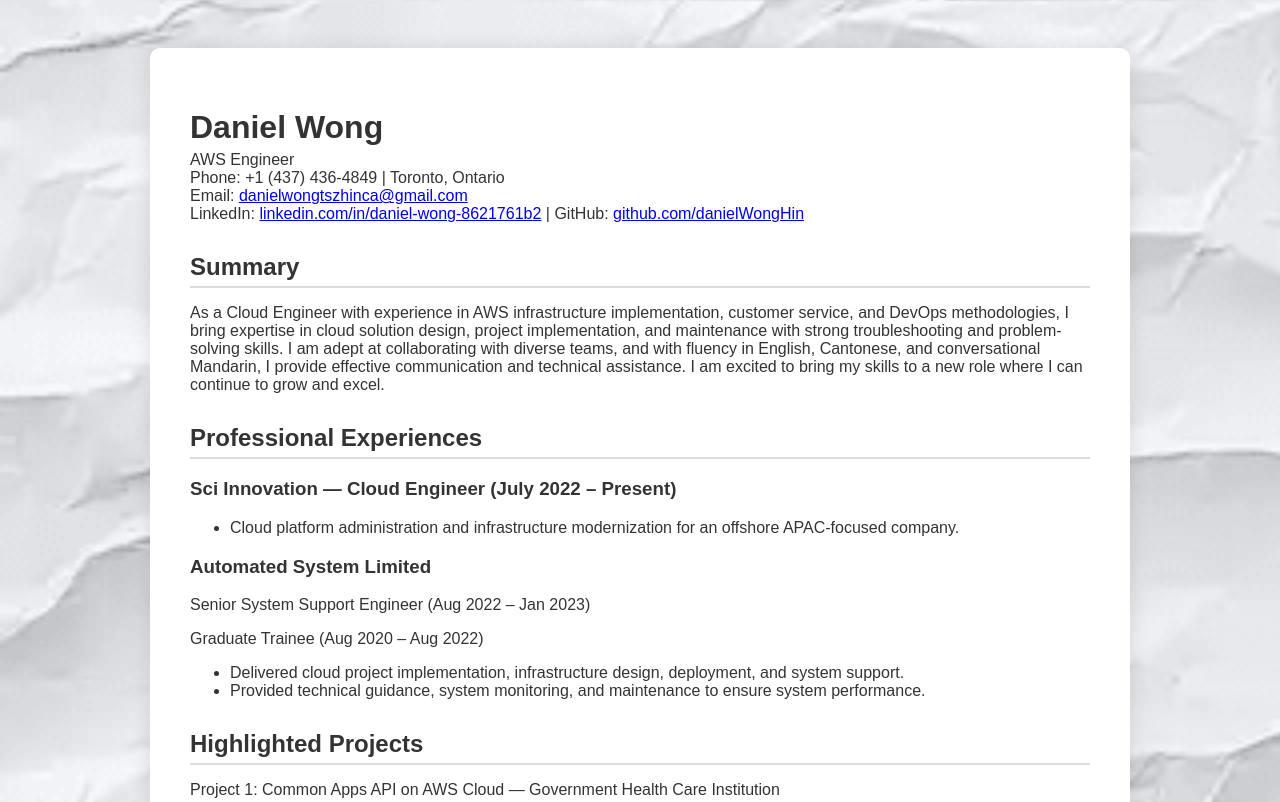
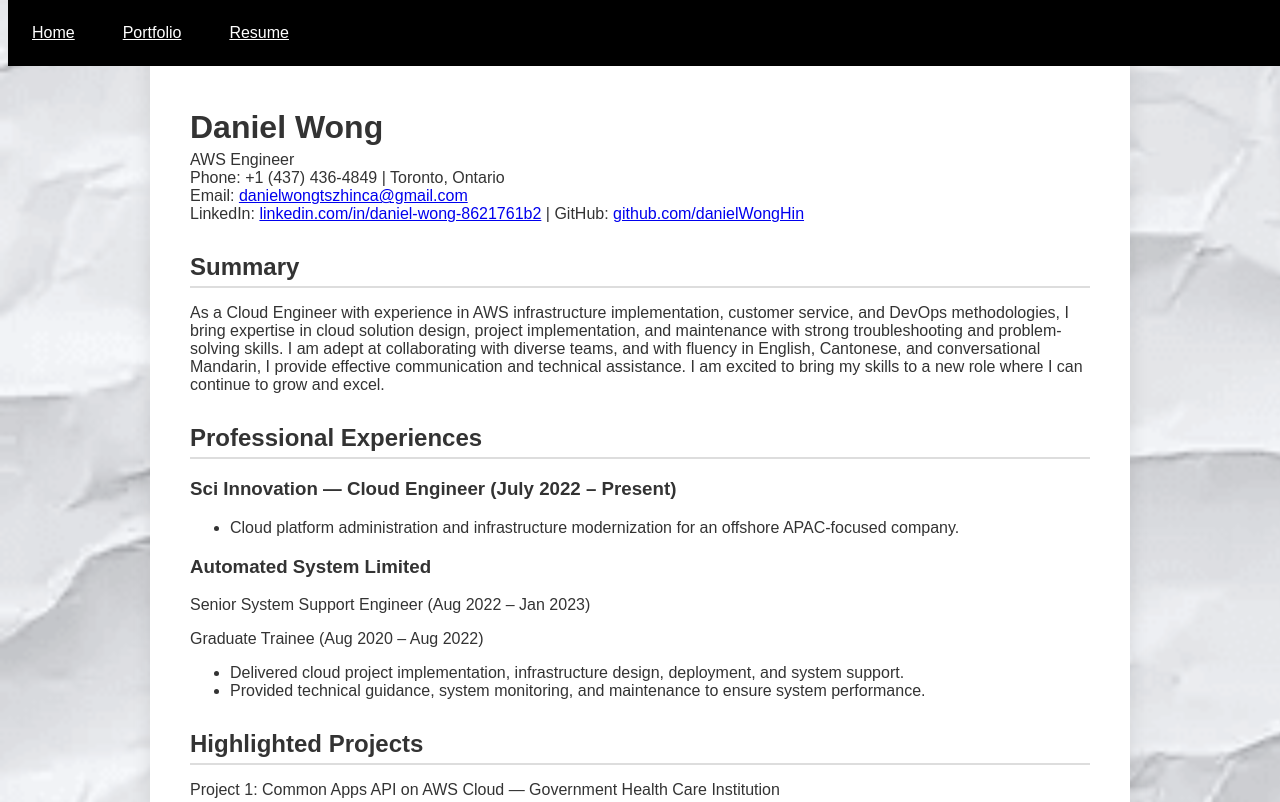
Before and after one commit to danielWongHin/cloud-resume-challenge, a plain HTML site: page frontend/public/index.html in a window 1280 px wide. Shown: the top 802 px of the page. Drawn offline with Linux system fonts and the light colour scheme.

Commit message:
added nav bar

```diff
--- a/frontend/public/assets/stylesheets/resume.css
+++ b/frontend/public/assets/stylesheets/resume.css
@@ -4,13 +4,30 @@ body {
   background-size: 200%;
   color: #333;
 
-  /* Center all content */
+
+}
+
+nav {
+  background: black;
+  text-align: left;
+  position: fixed;
+  width: 100%;
+  top: 0;
+
+  display: flex;
+
+
+}
+nav a {
+  color: white;
+  padding: 24px;
+}
+.container_wrap{
+/* Center all content */
   display: flex;
   justify-content: center;
   padding: 40px 0;
 }
-
-
 .container {
   width: 100%;
   height: 100%;
@@ -24,6 +41,7 @@ body {
   /* margin: 40 auto; */
 }
 
+
 h1 {
   margin-bottom: 5px;
 }
--- a/frontend/public/index.html
+++ b/frontend/public/index.html
@@ -9,6 +9,12 @@
     </head>
     <body>
         <main>
+            <nav>
+                <a href="index.html">Home</a>
+                <a href="portfolio.html">Portfolio</a>
+                <a href="resume.html">Resume</a>
+            </nav>
+            <div class="container_wrap">
                 <div class="container">
                                 <header>
                                     <h1>Daniel Wong</h1>
@@ -117,6 +123,8 @@
                                 </div>
 
                             </div>
+            </div>
+
 
 
 
```
Lines whose indentation alone changed are shown as unchanged.
